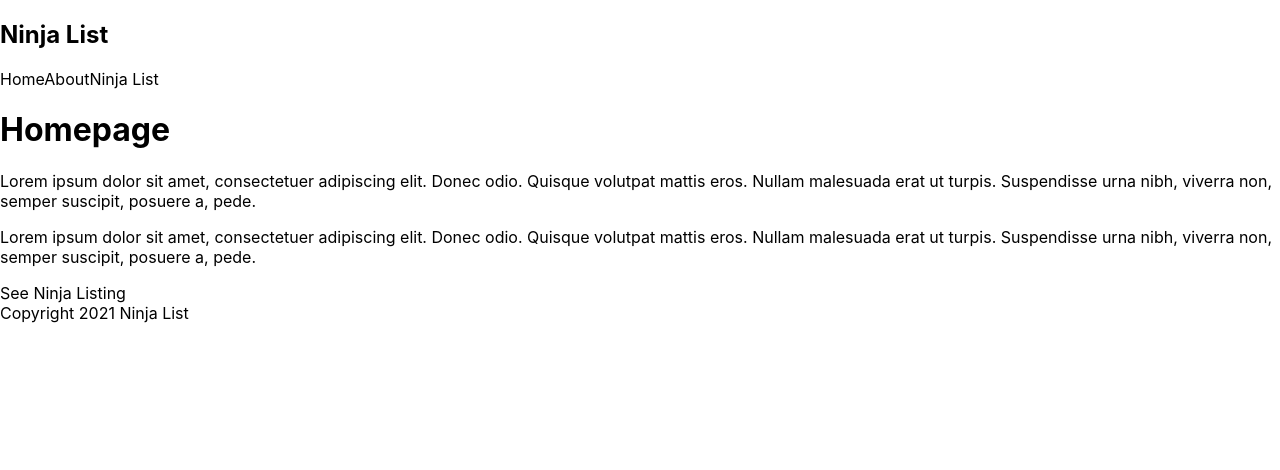
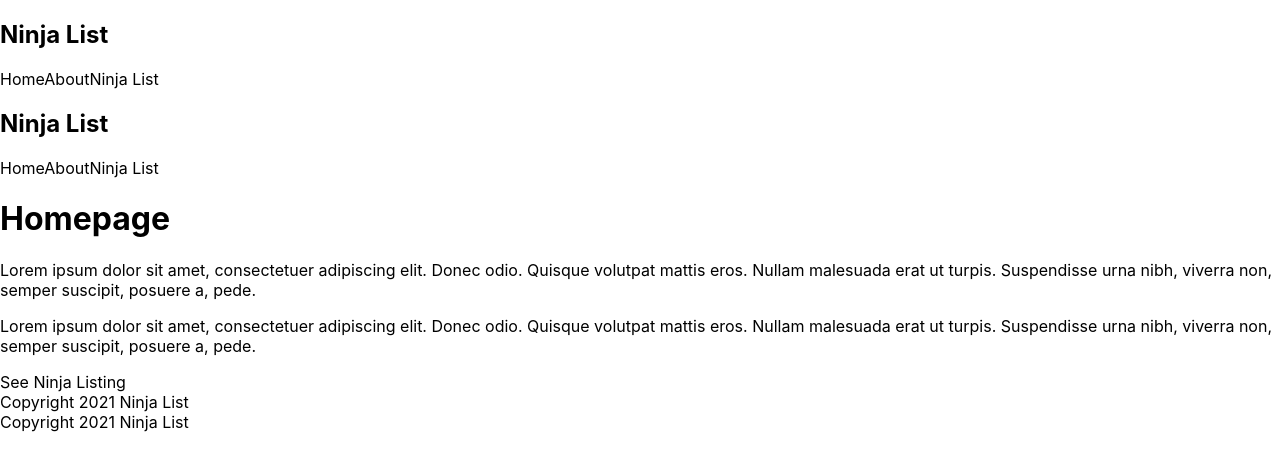
Before and after one commit to Pavlin-React/first-website, a Next.js app: page / in a window 1280 px wide. Shown: the top 470 px of the page. Built offline with nearby package versions, Linux system fonts and the light colour scheme.

Commit message:
Creating a Layout Component

```diff
--- /dev/null
+++ b/comps/Layout.js
@@ -0,0 +1,15 @@
+import React from 'react'
+import Footer from './Footer'
+import Navbar from './Navbar'
+
+const Layout = ( { children } ) => {
+  return (
+    <div className='content'>
+      <Navbar />
+      { children }
+      <Footer />
+    </div>
+  )
+}
+
+export default Layout
--- a/pages/_app.js
+++ b/pages/_app.js
@@ -1,7 +1,12 @@
+import Layout from '../comps/Layout'
 import '../styles/globals.css'
 
 function MyApp({ Component, pageProps }) {
-  return <Component {...pageProps} />
+  return(
+    <Layout>
+      <Component {...pageProps} />
+    </Layout>
+  )
 }
 
 export default MyApp
```
